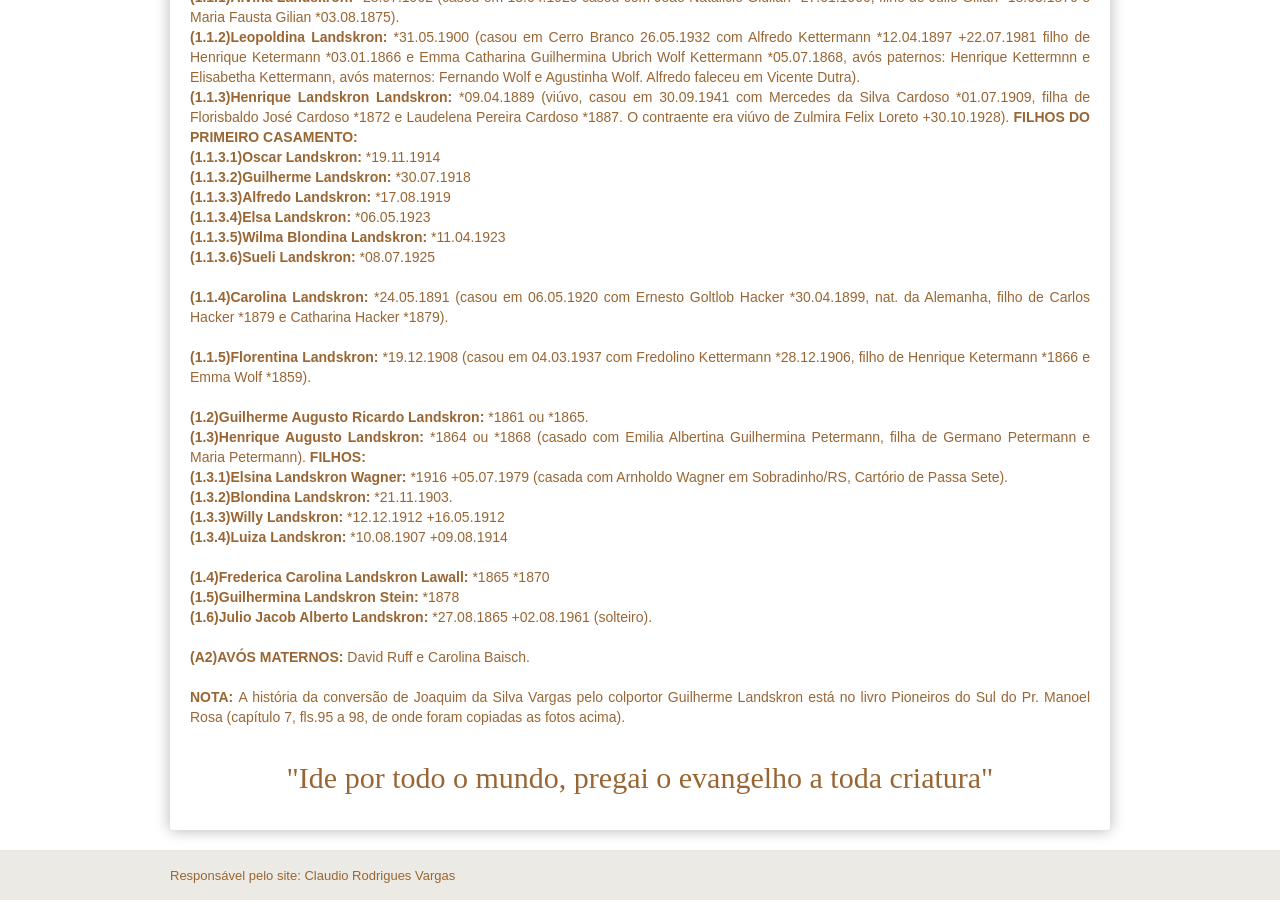
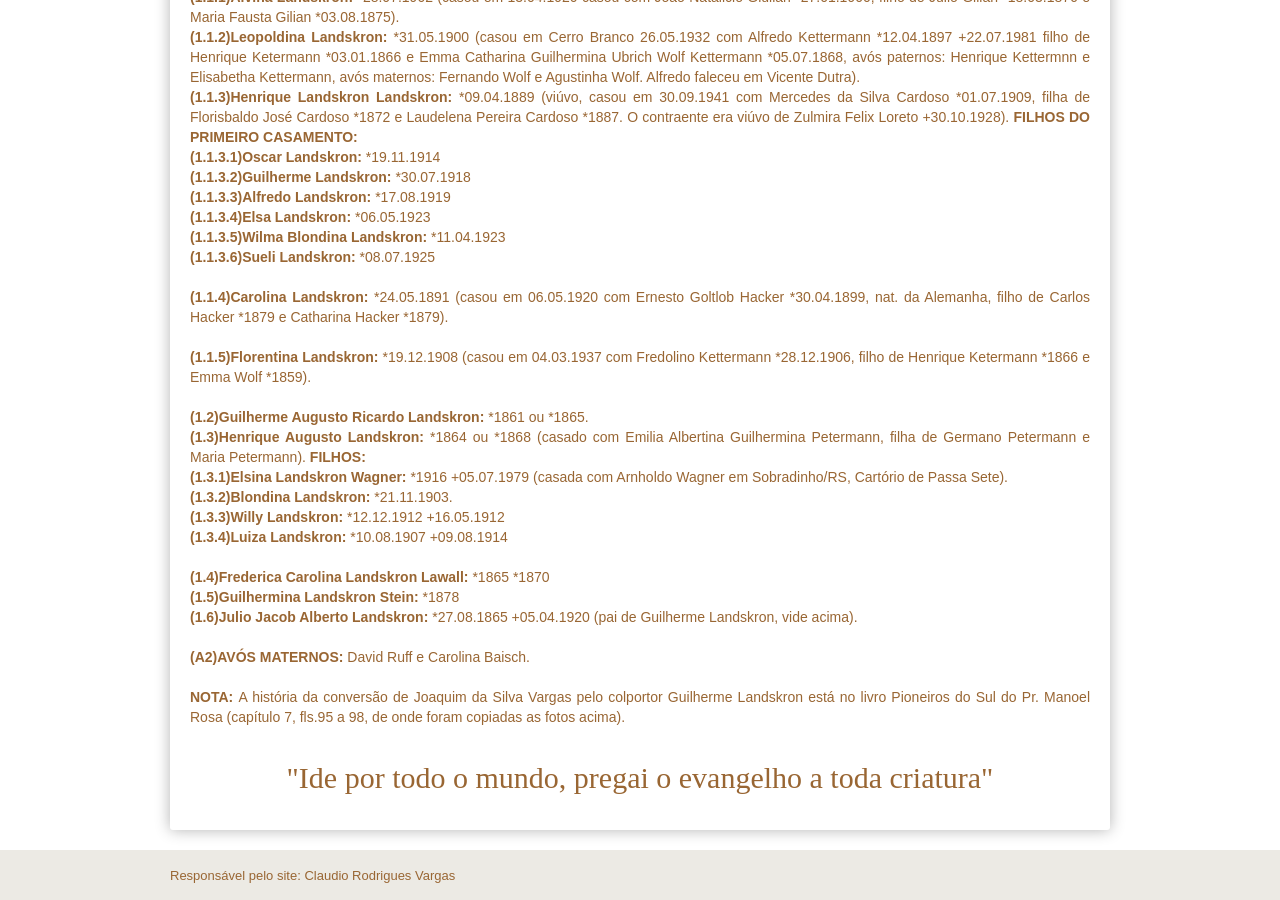
Before and after one commit to claudiovargas1955/claudiovargas1955.github.io, a Jekyll site: the page built from _pages/arvore-genealogica-de-guilherme landskron.html, in a window 1280 px wide and 900 px high, scrolled down 1625 px. Built offline with Jekyll 4.4.1, drawn with Linux system fonts in a browser that asks for light colours; some web fonts are replaced.

Commit message:
Update arvore-genealogica-de-guilherme landskron.html

```diff
--- a/_pages/arvore-genealogica-de-guilherme landskron.html
+++ b/_pages/arvore-genealogica-de-guilherme landskron.html
@@ -150,7 +150,7 @@ e Maria Petermann). <b>FILHOS:</b><br>
 
 <b>(1.4)Frederica Carolina Landskron Lawall: </b>*1865 *1870<br>
 <b>(1.5)Guilhermina Landskron Stein: </b>*1878 <br>
-<b>(1.6)Julio Jacob Alberto Landskron: </b>*27.08.1865 +02.08.1961 (solteiro).<br><br>
+<b>(1.6)Julio Jacob Alberto Landskron: </b>*27.08.1865 +05.04.1920 (pai de Guilherme Landskron, vide acima).<br><br>
 
 <b>(A2)AVÓS MATERNOS:</b> David Ruff e Carolina Baisch.<br><br>
 
```
